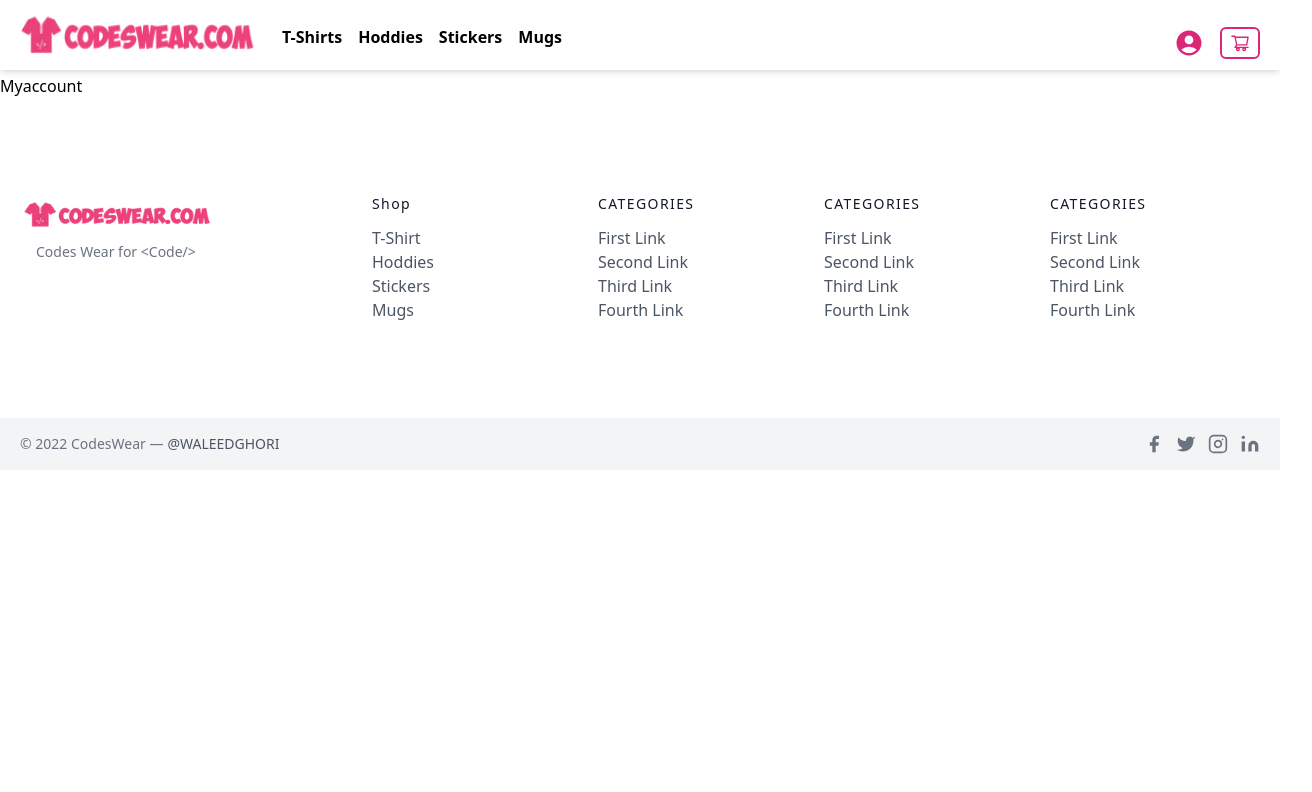
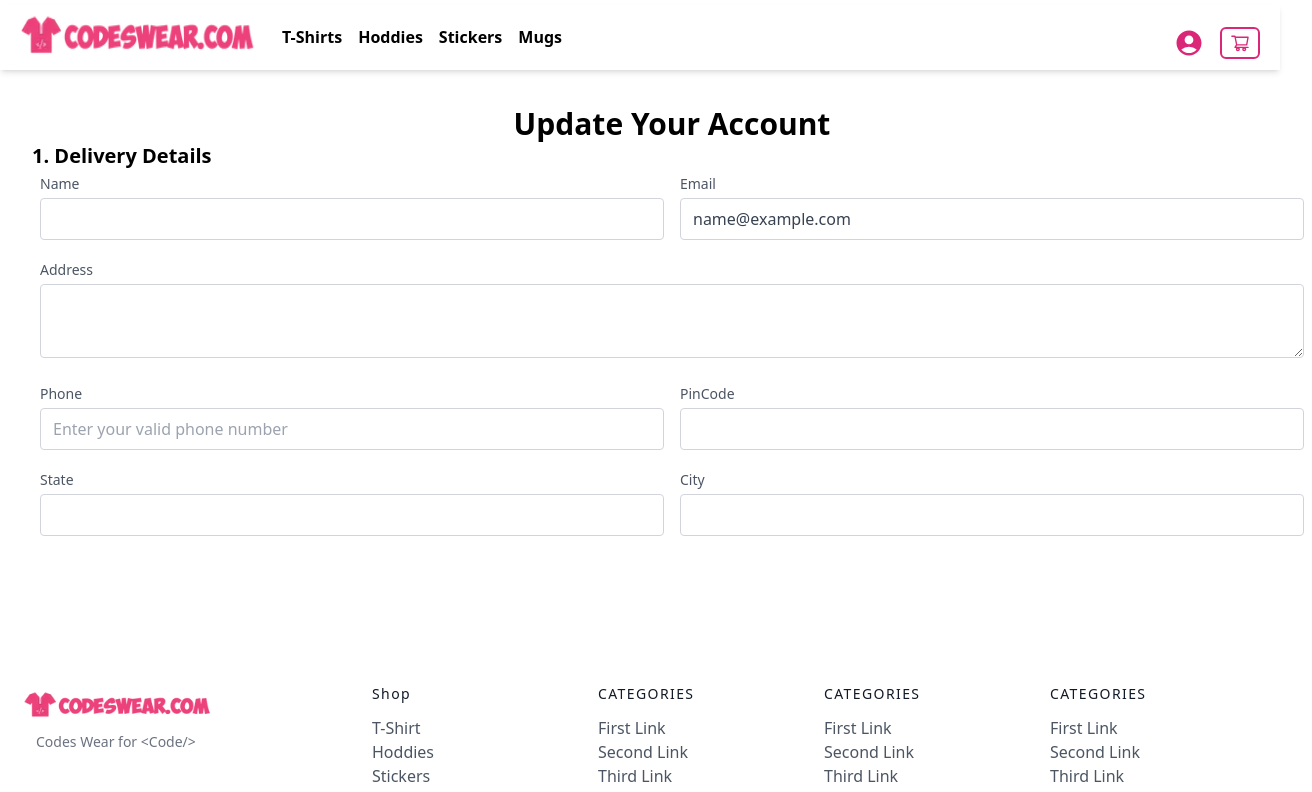
Before and after one commit to WaleedGhori/codeswear, a Next.js app: page /myaccount in a window 1280 px wide. Shown: the top 792 px of the page, 1312 px wide, since content can reach past the window. Built offline with nearby package versions, Linux system fonts and the light colour scheme; sample sign-in values are in the browser's storage.

Commit message:
My account work is not done yet!

```diff
--- a/models/Order.js
+++ b/models/Order.js
@@ -7,7 +7,7 @@ const OrderSchema = new mongoose.Schema({
    products:{type:Object , required:true},
    address:{type:String ,required:true},
    ammount:{type:Number, required:true},
-   status:{type:String , default:'Initiated' , required:true},
+   status:{type:String , default:'PENDING' , required:true},
    deliveryStatus:{type:String , default:'unshipped' , required:true},
   },{timestamps:true});
   mongoose.models = {}
--- a/pages/api/pretransiction.js
+++ b/pages/api/pretransiction.js
@@ -2,15 +2,18 @@ const https = require('https');
 const Paytm = require('paytmchecksum');
 import Order from '../../models/Order';
 import connectDb from '../../middlewear/moongose';
+import pincodes from  '../../pincodes.json'
 import Product from '../../models/Product';
 // const PaytmChecksum = require('./PaytmChecksum');
 let handler = async (req, res) => {
-
 if(req.method =="POST"){
     // check the cart is remperd or not --[Pending]
     let product , sumTotal=0;
     let cart = req.body.cart
-
+    if(!Object.keys(pincodes).includes(req.body.pincode)) {
+        res.status(200).json({success:false, "error":"The pincode you have entered is not serviceable"})
+        return
+    }
     if(req.body.subtotal <= 0){
         res.status(200).json({success:false ,"error":"Cart Empty! PLease build your cart and try again later!"})
         return
@@ -51,6 +54,9 @@ if(req.method =="POST"){
     })
     await order.save();
     res.send({ success: 'true' });
+
+
+
 
 //     var paytmParams = {}
 // paytmParams.body = {
--- a/pages/checkout.js
+++ b/pages/checkout.js
@@ -20,7 +20,7 @@ const [disabled, setDisabled] = useState(true);
 const [user  ,setUser] = useState({value:null})
 useEffect(() => {
     const user = JSON.parse(localStorage.getItem('myuser'))
-    if(user.token){
+    if(user && user.token){
         setUser(user)
         setEmail(user.email)
     }
@@ -75,6 +75,7 @@ const handleChange = async(e)=>{
 }
 
     const intiaitePayment = async () => {
+
         // toast.success('Payment Intiaite Successfully', {
         //     position: "top-right",
         //     autoClose: 2000,
@@ -152,7 +153,7 @@ const handleChange = async(e)=>{
     //         console.log("error => ", error);
     //     });
     // }
-    return <div className="container px-2 sm:mx-auto ">
+    return <div className="container mx-8 2lg:mx-auto ">
     <ToastContainer/>
 
         {/* <Head><meta name="viewport" content="width=device-width, height=device-height, initial-scale=1.0, maximum-scale=1.0" />
@@ -171,7 +172,7 @@ const handleChange = async(e)=>{
             <div className="px-2 w-1/2">
                 <div className="mb-4">
                     <label htmlFor="email" className="leading-7 text-sm text-gray-600">Email</label>
-                    {user && user.token ? <input  value={user.email} type="email" id="email" name="email" className="w-full bg-white rounded border border-gray-300 focus:border-pink-500 focus:ring-2 focus:ring-pink-200 text-base outline-none text-gray-700 py-1 px-3 leading-8 transition-colors duration-200 ease-in-out" readOnly /> :<input onChange={handleChange} value={email} type="email" id="email" name="email" className="w-full bg-white rounded border border-gray-300 focus:border-pink-500 focus:ring-2 focus:ring-pink-200 text-base outline-none text-gray-700 py-1 px-3 leading-8 transition-colors duration-200 ease-in-out" readOnly />}
+                    {user && user.token ? <input  value={user.email} type="email" id="email" name="email" className="w-full bg-white rounded border border-gray-300 focus:border-pink-500 focus:ring-2 focus:ring-pink-200 text-base outline-none text-gray-700 py-1 px-3 leading-8 transition-colors duration-200 ease-in-out" readOnly /> :<input onChange={handleChange} value={email} type="email" id="email" name="email" className="w-full bg-white rounded border border-gray-300 focus:border-pink-500 focus:ring-2 focus:ring-pink-200 text-base outline-none text-gray-700 py-1 px-3 leading-8 transition-colors duration-200 ease-in-out" />}
                     {/* here i am chane value from token */}
                 </div>
             </div>
--- a/pages/myaccount.js
+++ b/pages/myaccount.js
@@ -6,13 +6,129 @@ import { useRouter } from "next/router";
 
 
 const Myaccount = () => {
+  const [name, setName] = useState('');
+  const [email, setEmail] = useState('');
+  const [address, setAddress] = useState('');
+  const [phone, setPhone] = useState('');
+  const [city, setCity] = useState('');
+  const [pincode, setPincode] = useState('');
+  const [state, setState] = useState('');
+  const [disabled, setDisabled] = useState(true);
+  const [user  ,setUser] = useState({value:null})
+  useEffect(() => {
+      const user = JSON.parse(localStorage.getItem('myuser'))
+      if(user && user.token){
+          setUser(user)
+          setEmail(user.email)
+      }
 
+  }, [])
+
+  useEffect(()=>{
+      if(name.length >3 && email.length>3 && address.length>3 && phone.length>3 && pincode.length >3){
+          setDisabled(false)
+      }
+      else{
+          setDisabled(true)
+      }
+  },[name , email , address, phone ,pincode])
+
+  const handleChange = async(e)=>{
+
+      if(e.target.name =='name'){
+          setName(e.target.value)
+      }
+      else if(e.target.name =='email'){
+          setEmail(e.target.value)
+      }
+      else if(e.target.name =='address'){
+          setAddress(e.target.value)
+      }
+      else if(e.target.name =='phone'){
+          setPhone(e.target.value)
+      }
+      else if(e.target.name =='pincode'){
+          setPincode(e.target.value)
+          if(e.target.value.length == 5) {
+              let pins = await fetch(`${process.env.NEXT_PUBLIC_HOST}/api/pincode`);
+              let pinJson = await pins.json();
+              // console.log(pinJson);
+              if (Object.keys(pinJson).includes(e.target.value)){
+                  setState(pinJson[e.target.value][1])
+                  setCity(pinJson[e.target.value][0])
+              }
+              else{
+                  setCity('')
+                  setState('')
+              }
+
+          }
+          else{
+              setCity('')
+              setState('')
+          }
+      }
+
+  }
   const router = useRouter()
   useEffect(() => {
     if(!localStorage.getItem('myuser')){
       router.push('/')
     }
   }, []);
-  return <div>Myaccount</div>;
-};
+  return(
+  <div className="container mx-8 2lg:mx-auto my-9">
+    <h1 className="text-3xl text-center font-bold">Update Your Account</h1>
+        <h1 className="font-semibold text-xl">1. Delivery Details</h1>
+        <div className="mx-auto flex">
+            <div className="px-2 w-1/2">
+                <div className="mb-4">
+                    <label htmlFor="name" className="leading-7 text-sm text-gray-600">Name</label>
+                    <input onChange={handleChange} value={name} type="name" id="name" name="name" className="w-full bg-white rounded border border-gray-300 focus:border-pink-500 focus:ring-2 focus:ring-pink-200 text-base outline-none text-gray-700 py-1 px-3 leading-8 transition-colors duration-200 ease-in-out" />
+                </div>
+            </div>
+            <div className="px-2 w-1/2">
+                <div className="mb-4">
+                    <label htmlFor="email" className="leading-7 text-sm text-gray-600">Email</label>
+                    {user && user.token ? <input  value={user.email} type="email" id="email" name="email" className="w-full bg-white rounded border border-gray-300 focus:border-pink-500 focus:ring-2 focus:ring-pink-200 text-base outline-none text-gray-700 py-1 px-3 leading-8 transition-colors duration-200 ease-in-out" readOnly /> :<input onChange={handleChange} value={email} type="email" id="email" name="email" className="w-full bg-white rounded border border-gray-300 focus:border-pink-500 focus:ring-2 focus:ring-pink-200 text-base outline-none text-gray-700 py-1 px-3 leading-8 transition-colors duration-200 ease-in-out" />}
+                    {/* here i am chane value from token */}
+                </div>
+            </div>
+        </div>
+        <div className="px-2 w-full">
+            <div className="mb-4">
+                <label htmlFor="address" className="leading-7 text-sm text-gray-600">Address</label>
+                <textarea onChange={handleChange} value={address} type="email" name="address" className="w-full bg-white rounded border border-gray-300 focus:border-pink-500 focus:ring-2 focus:ring-pink-200 text-base outline-none text-gray-700 py-1 px-3 leading-8 transition-colors duration-200 ease-in-out" />
+            </div>
+        </div>
+        <div className="mx-auto flex">
+            <div className="px-2 w-1/2">
+                <div className="mb-4">
+                    <label htmlFor="phone" className="leading-7 text-sm text-gray-600">Phone</label>
+                    <input placeholder='Enter your valid phone number' onChange={handleChange} value={phone} type="phone" id="phone" name="phone" className="w-full bg-white rounded border border-gray-300 focus:border-pink-500 focus:ring-2 focus:ring-pink-200 text-base outline-none text-gray-700 py-1 px-3 leading-8 transition-colors duration-200 ease-in-out" />
+                </div>
+            </div>
+            <div className="px-2 w-1/2">
+                <div className="mb-4">
+                    <label htmlFor="pincode" className="leading-7 text-sm text-gray-600">PinCode</label>
+                    <input onChange={handleChange} value={pincode} type="number" id="pincode" name="pincode" className="w-full bg-white rounded border border-gray-300 focus:border-pink-500 focus:ring-2 focus:ring-pink-200 text-base outline-none text-gray-700 py-1 px-3 leading-8 transition-colors duration-200 ease-in-out" />
+                </div>
+            </div>
+        </div>
+        <div className="mx-auto flex">
+            <div className="px-2 w-1/2">
+                <div className="mb-4">
+                    <label htmlFor="state" className="leading-7 text-sm text-gray-600">State</label>
+                    <input onChange={handleChange} value={state} type="text" id="state" name="state" className="w-full bg-white rounded border border-gray-300 focus:border-pink-500 focus:ring-2 focus:ring-pink-200 text-base outline-none text-gray-700 py-1 px-3 leading-8 transition-colors duration-200 ease-in-out" />
+                </div>
+            </div>
+            <div className="px-2 w-1/2">
+                <div className="mb-4">
+                <label htmlFor="city" className="leading-7 text-sm text-gray-600">City</label>
+                    <input onChange={handleChange}  value={city} type="text" id="city" name="city" className="w-full bg-white rounded border border-gray-300 focus:border-pink-500 focus:ring-2 focus:ring-pink-200 text-base outline-none text-gray-700 py-1 px-3 leading-8 transition-colors duration-200 ease-in-out"/>
+                </div>
+            </div>
+        </div>
+  </div>
+)};
 export default Myaccount;
--- a/pages/products/[slug].js
+++ b/pages/products/[slug].js
@@ -150,7 +150,7 @@ const Post = ({ addToCart, product, variant, buyNow ,error}) => {
             </div>
             <div className="flex ">
               {product.availableQty<=0 &&<span className="title-font font-medium text-2xl ml-[-1rem] text-gray-900">out of Stocks</span>}
-              {product.availableQty >0 &&<span className="title-font font-medium text-2xl ml-[-1rem] text-gray-900">Rs 999</span>}
+              {product.availableQty >0 &&<span className="title-font font-medium text-2xl ml-[-1rem] text-gray-900">Rs: {product.price}</span>}
               <button disabled={product.availableQty<=0} onClick={() => { buyNow(slug, 1, product.price, product.title, product.size, product.color) }} className="disabled:bg-pink-300 flex md:ml-2  ml-2 sm:ml-8 text-white bg-pink-500 border-0 py-2 px-2 sm:px-4 md:px-6 focus:outline-none hover:bg-pink-600 rounded">Buy Now</button>
               <button disabled={product.availableQty<=0} onClick={() => { addToCart(slug, 1, product.price, product.title, product.size, product.color) }}  className="disabled:bg-pink-300 flex ml-2 md:ml-4 text-white bg-pink-500 border-0 py-2 px-2 sm:px-4md:px-6 focus:outline-none hover:bg-pink-600 rounded">Add to Cart</button>
               <button className="rounded-full w-10 h-10 bg-gray-200 p-0 border-0 inline-flex items-center justify-center text-gray-500 ml-4">
--- a/pages/tshirts.js
+++ b/pages/tshirts.js
@@ -3,7 +3,6 @@ import mongoose from "mongoose";
 import Product from "../models/Product";
 
 const Tshirts = ({products}) => {
-  console.log("This is a good product",products);
   return <div>
   <section className="text-gray-600 body-font">
     <div className="container px-5 py-24 mx-auto">
```
Also changed, not shown: pages/api/posttransaction.js (+22 -21 lines).
